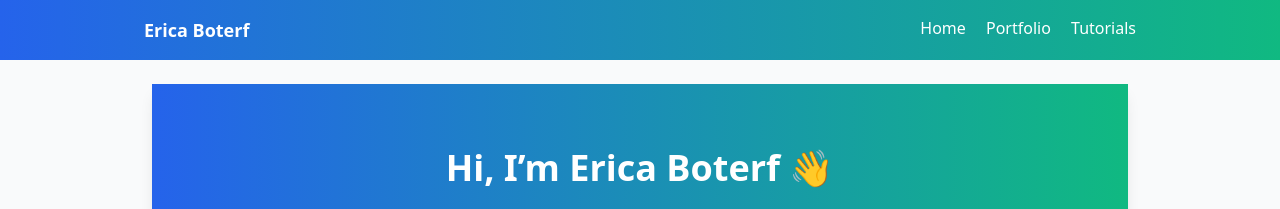
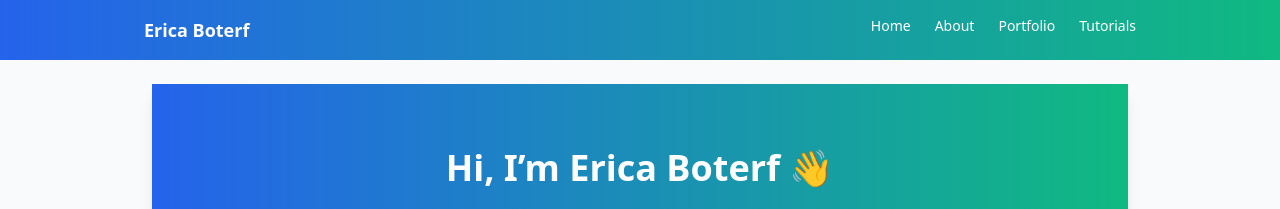
Before and after one commit to EricaBoterf/EricaBoterf.github.io, a Jekyll site: the page built from index.md, in a window 1280 px wide. Shown: the top 209 px of the page. Built offline with Jekyll 4.4.1, drawn with Linux system fonts in a browser that asks for light colours.

Commit message:
changes to files

```diff
--- a/_layouts/default.html
+++ b/_layouts/default.html
@@ -14,10 +14,12 @@
   <header class="bg-gradient-to-r from-blue-600 to-emerald-500 text-white">
     <div class="max-w-5xl mx-auto p-4 flex justify-between">
       <a href="/" class="font-semibold text-lg">{{ site.title | default: "Home" }}</a>
-      <nav class="space-x-4">
-        <a href="/" class="hover:underline">Home</a>
-        <a href="/portfolio" class="hover:underline">Portfolio</a>
-        <a href="/tutorials" class="hover:underline">Tutorials</a>
+      <nav class="flex gap-6 text-sm">
+  <a href="{{ '/' | relative_url }}" class="hover:text-brand">Home</a>
+  <a href="{{ '/about' | relative_url }}" class="hover:text-brand">About</a>
+  <a href="{{ '/portfolio' | relative_url }}" class="hover:text-brand">Portfolio</a>
+  <a href="{{ '/tutorials' | relative_url }}" class="hover:text-brand">Tutorials</a>
+
       </nav>
     </div>
   </header>
--- a/assets/css/main.css
+++ b/assets/css/main.css
@@ -603,6 +603,10 @@ video {
   justify-content: space-between;
 }
 
+.gap-6 {
+  gap: 1.5rem;
+}
+
 .space-x-4 > :not([hidden]) ~ :not([hidden]) {
   --tw-space-x-reverse: 0;
   margin-right: calc(1rem * var(--tw-space-x-reverse));
```
